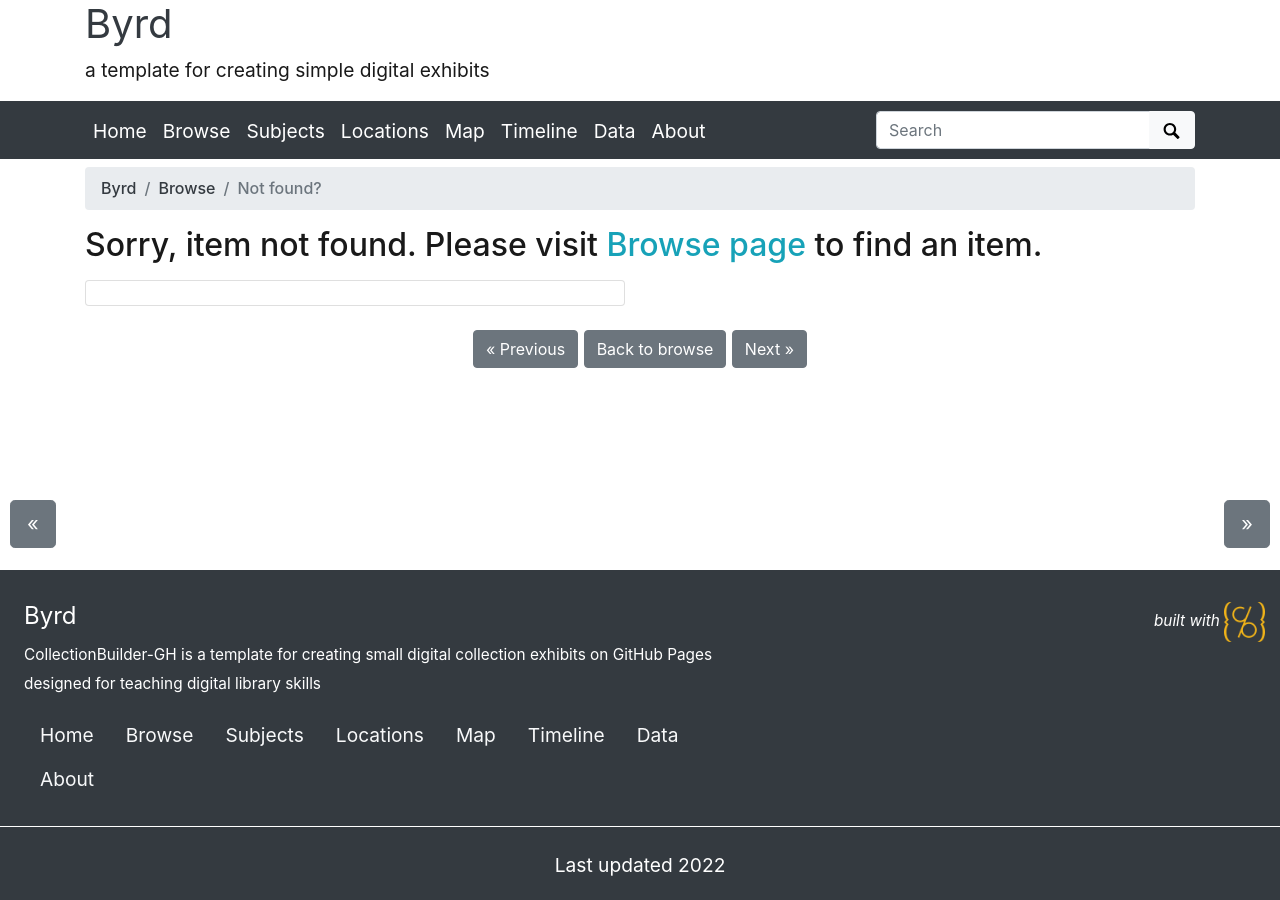
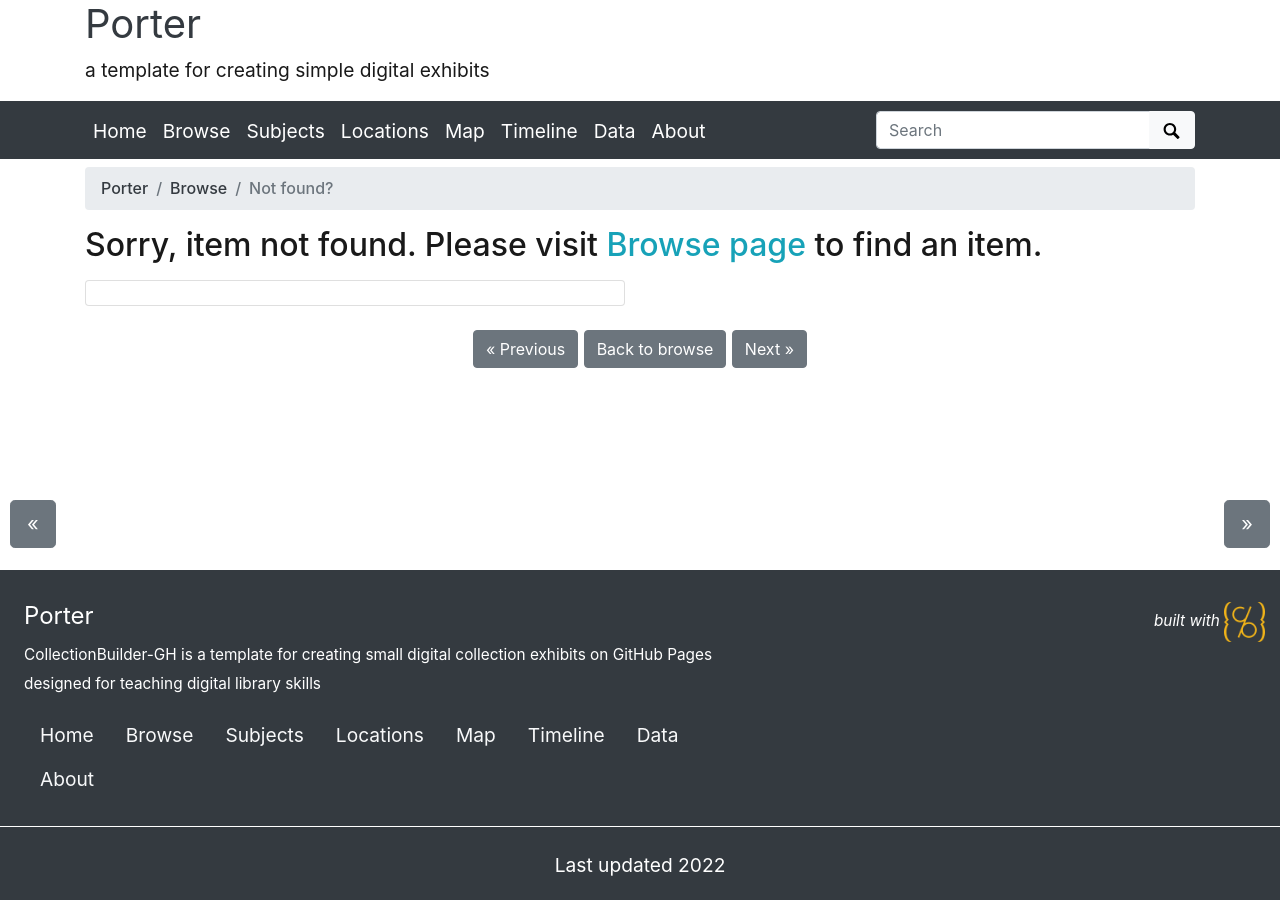
Before and after one commit to rskacor/test_gh, a Jekyll site: the page built from pages/item.md, in a window 1280 px wide. Built offline with Jekyll 4.4.1, drawn with Linux system fonts in a browser that asks for light colours.

Commit message:
Update _config.yml

```diff
--- a/_config.yml
+++ b/_config.yml
@@ -20,7 +20,7 @@
 # SITE SETTINGS
 #
 # title of site appears in banner
-title: Byrd
+title: Porter
 # tagline, a short phrase that will appear throughout the site in the top banner
 tagline: a template for creating simple digital exhibits
 # description appears in meta tags and other locations
```
